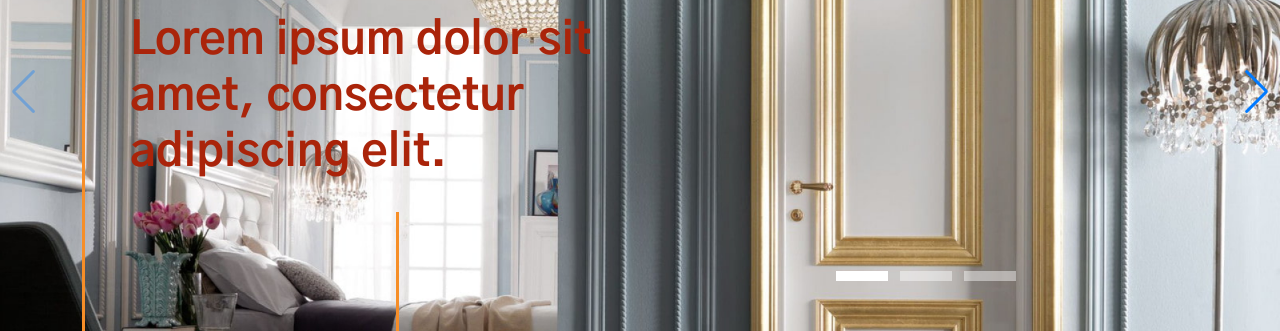
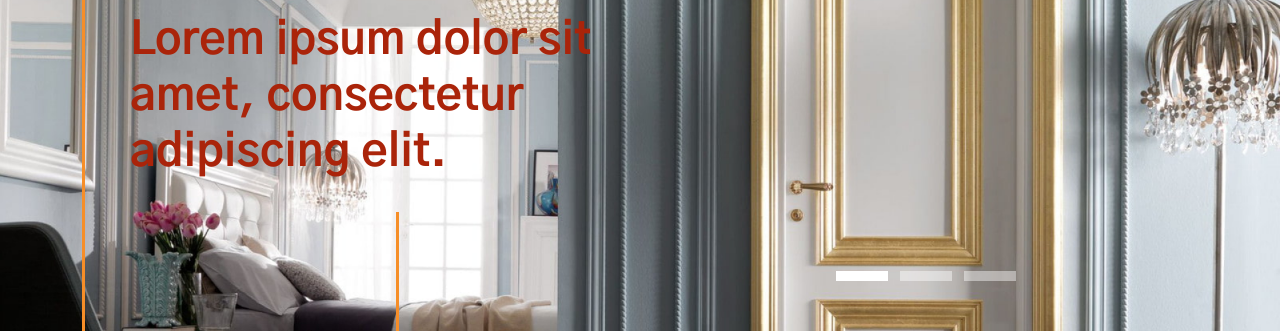
Before and after one commit to 7Davronbek/app-rasulovGI-client, a React (Create React App) app: page / in a window 1280 px wide. Shown: the part 345-676 px from the top of the page. Built offline with nearby package versions, Linux system fonts and the light colour scheme.

Commit message:
nextlevel-app

```diff
--- a/src/App.js
+++ b/src/App.js
@@ -2,6 +2,8 @@ import React, { useEffect } from "react";
 import Footer from "./components/Footer";
 import Navbar from "./components/Navbar";
 import Main from "./pages/Main";
+import { HashRouter as Router, Route, Routes } from "react-router-dom";
+import Catalog from "./pages/Catalog";
 
 const App = () => {
   useEffect(() => {
@@ -12,9 +14,16 @@ const App = () => {
   }, []);
   return (
     <>
-      <Navbar />
-        <Main />
-      <Footer />
+      <Router>
+        <Navbar />
+
+        <Routes>
+          <Route path="/" element={<Main />} />
+          <Route path="/" element={<Catalog />} />
+        </Routes>
+
+        <Footer />
+      </Router>
     </>
   );
 };
--- /dev/null
+++ b/src/components/CatalogHeader.jsx
@@ -0,0 +1,21 @@
+import React from 'react'
+import { Link } from 'react-router-dom'
+
+const CatalogHeader = () => {
+    return (
+        <>
+            <div className="catalogHeader">
+                <div className="container">
+                    <div className="row">
+                        <div className="col-12">
+                            <h1>Каталог</h1>
+                            <Link to='/'>Главная</Link> <span className="my-2">/</span> <a href="#!">Каталог</a>
+                        </div>
+                    </div>
+                </div>
+            </div>
+        </>
+    )
+}
+
+export default CatalogHeader
--- a/src/components/Header.jsx
+++ b/src/components/Header.jsx
@@ -9,7 +9,7 @@ import "swiper/css/pagination";
 
 
 // import required modules
-import { EffectFade, Navigation, Pagination } from "swiper";
+import { EffectFade, Pagination } from "swiper";
 
 
 const Header = () => {
@@ -19,11 +19,11 @@ const Header = () => {
             <Swiper
                 spaceBetween={30}
                 effect={"fade"}
-                navigation={true}
+                // navigation={true}
                 pagination={{
                     clickable: true,
                 }}
-                modules={[EffectFade, Navigation, Pagination]}
+                modules={[EffectFade,  Pagination]}
                 className="mySwiper"
             >
                 <SwiperSlide>
--- /dev/null
+++ b/src/pages/Catalog.jsx
@@ -0,0 +1,12 @@
+import React from 'react'
+import CatalogHeader from '../components/CatalogHeader'
+
+const Catalog = () => {
+  return (
+    <>
+        <CatalogHeader />
+    </>
+  )
+}
+
+export default Catalog
```
Also changed, not shown: src/images/catalogBg.png (added).
